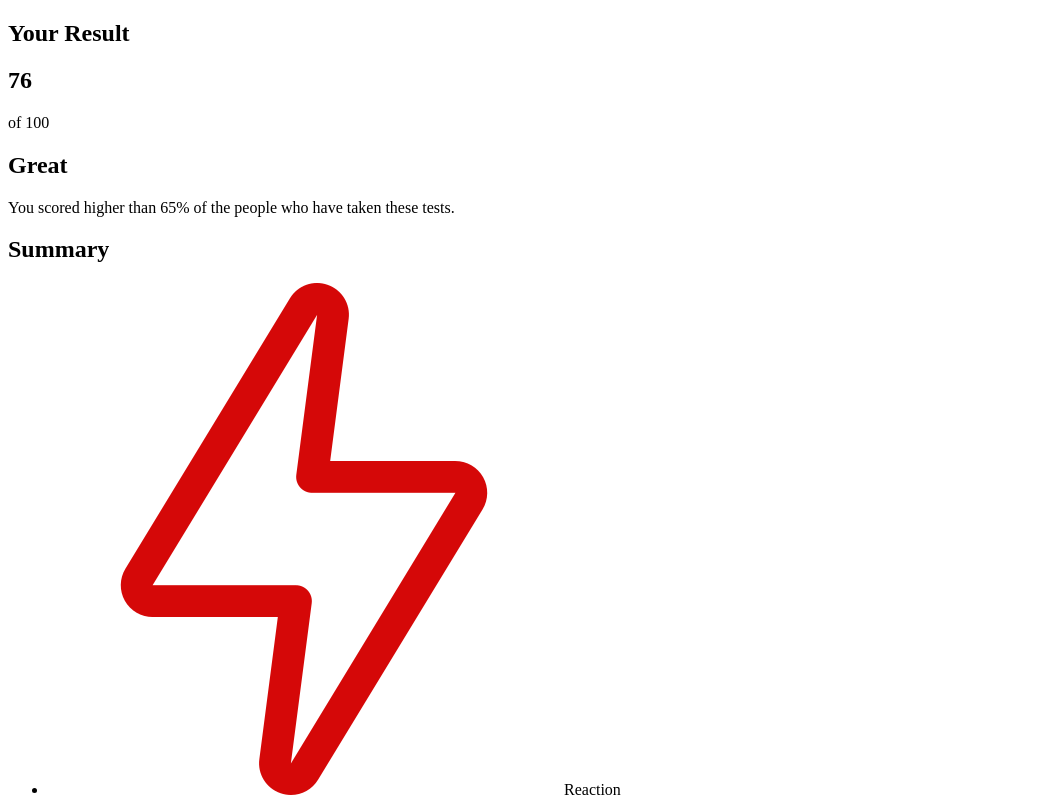
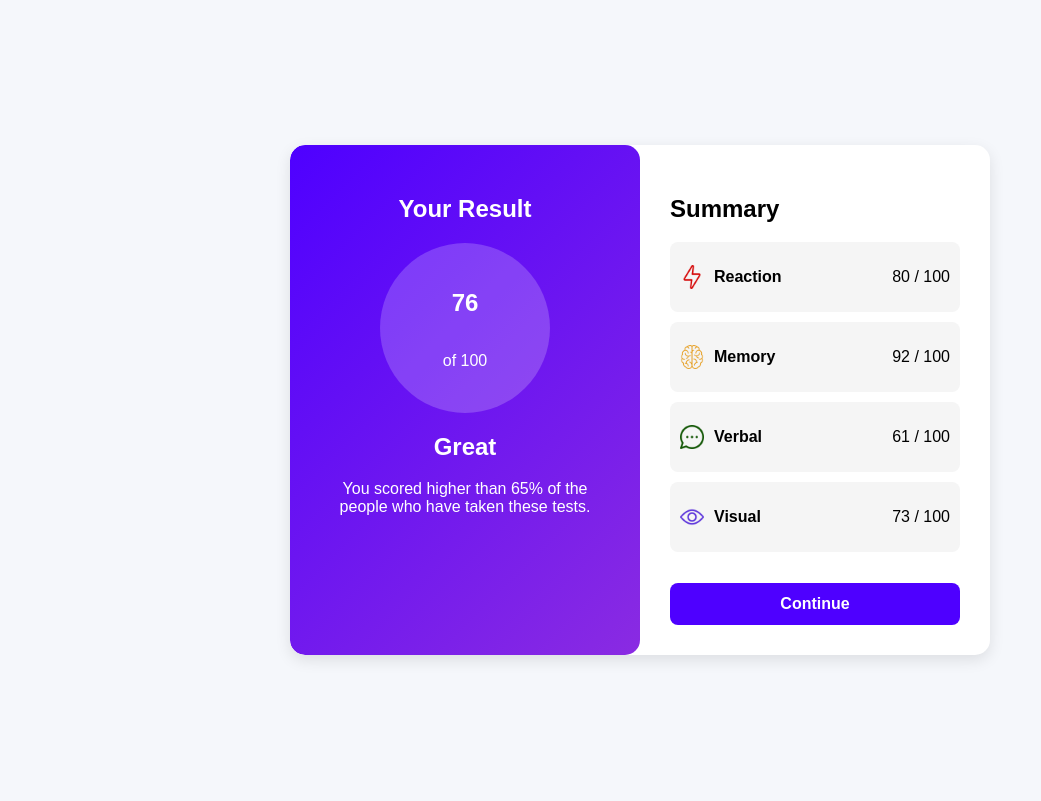
Before and after one commit to Kusumayadav19/git-workflow-assignment, a plain HTML site: page resultSummary/index.html in a window 1280 px wide. Shown: the top 801 px of the page, without its empty margins (0-1041 px from the left). Drawn offline with Linux system fonts and the light colour scheme.

Commit message:
Second Commit

```diff
--- a/resultSummary/index.html
+++ b/resultSummary/index.html
@@ -4,7 +4,7 @@
     <meta charset="UTF-8">
     <meta name="viewport" content="width=device-width, initial-scale=1.0">
     <title>Result Card</title>
-    <link rel="stylesheet" href="styles.css">
+    <link rel="stylesheet" href="style.css">
 </head>
 <body>
     <div class="card-container">
@@ -22,25 +22,26 @@
             <ul>
                 <li>
                     <img src="lightning.png" alt="Lightning bolt icon representing reaction score">
-                    <span>Reaction</span>
+                    <span class="reaction">Reaction</span>
                     <p>80 / 100</p>
                 </li>
                 <li>
                     <img src="brain.png" alt="Brain icon representing memory score">
-                    <span>Memory</span>
+                    <span class="memory">Memory</span>
                     <p>92 / 100</p>
                 </li>
                 <li>
                     <img src="messenger.png" alt="Speech bubble icon representing verbal score">
-                    <span>Verbal</span>
+                    <span class="verbal">Verbal</span>
                     <p>61 / 100</p>
                 </li>
                 <li>
                     <img src="view.png" alt="Eye icon representing visual score">
-                    <span>Visual</span>
+                    <span class="visual">Visual</span>
                     <p>73 / 100</p>
                 </li>
             </ul>
+            <button class="continue-btn">Continue</button>
         </div>
     </div>
 </body>
--- /dev/null
+++ b/resultSummary/style.css
@@ -0,0 +1,93 @@
+body {
+    font-family: Arial, sans-serif;
+    background-color: #f5f7fb;
+    display: flex;
+    justify-content: center;
+    align-items: center;
+    height: 100vh;
+    margin: 0;
+}
+
+.card-container {
+    display: flex;
+    background-color: white;
+    border-radius: 15px;
+    box-shadow: 0 5px 15px rgba(0, 0, 0, 0.1);
+    overflow: hidden;
+    max-width: 700px;
+}
+
+.result {
+    background: linear-gradient(135deg, #4e00ff, #8a2be2);
+    color: white;
+    text-align: center;
+    padding: 30px;
+    width: 50%;
+    border-radius: 15px 15px 15px 15px;
+}
+
+.score {
+    background: rgba(255, 255, 255, 0.2);
+    width: 170px;
+    height: 170px;
+    border-radius: 50%;
+    margin: 20px auto;
+    display: flex;
+    flex-direction: column;
+    justify-content: center;
+    align-items: center;
+}
+
+.summary {
+    padding: 30px;
+    width: 50%;
+}
+
+ul {
+    list-style: none;
+    padding: 0;
+}
+
+li {
+    display: flex;
+    align-items: center;
+    background: #f5f5f5;
+    padding: 10px;
+    border-radius: 8px;
+    margin-bottom: 10px;
+}
+
+li img {
+    width: 24px;
+    height: 24px;
+    margin-right: 10px;
+}
+
+li span {
+    flex: 1;
+    font-weight: bold;
+}
+
+.continue-btn {
+    width: 100%;
+    background: #4e00ff;
+    color: white;
+    border: none;
+    padding: 12px;
+    font-size: 16px;
+    font-weight: bold;
+    border-radius: 8px;
+    margin-top: 15px;
+    cursor: pointer;
+    transition: background 0.3s, transform 0.2s;
+}
+
+.continue-btn:hover {
+    background: #8a2be2;
+    transform: scale(1.05);
+}
+
+.continue-btn:active {
+    background: #3b0080;
+    transform: scale(0.98);
+}
```
